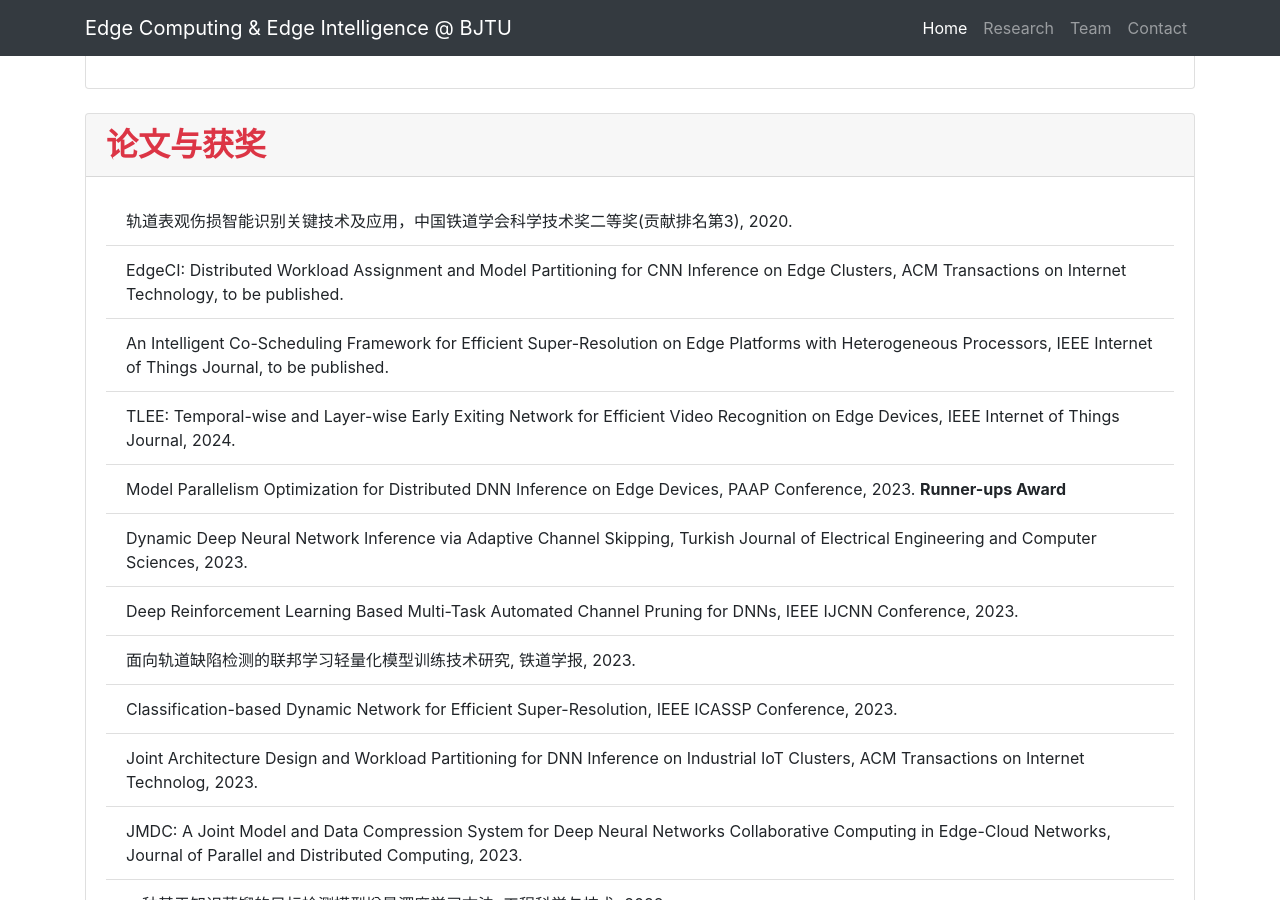
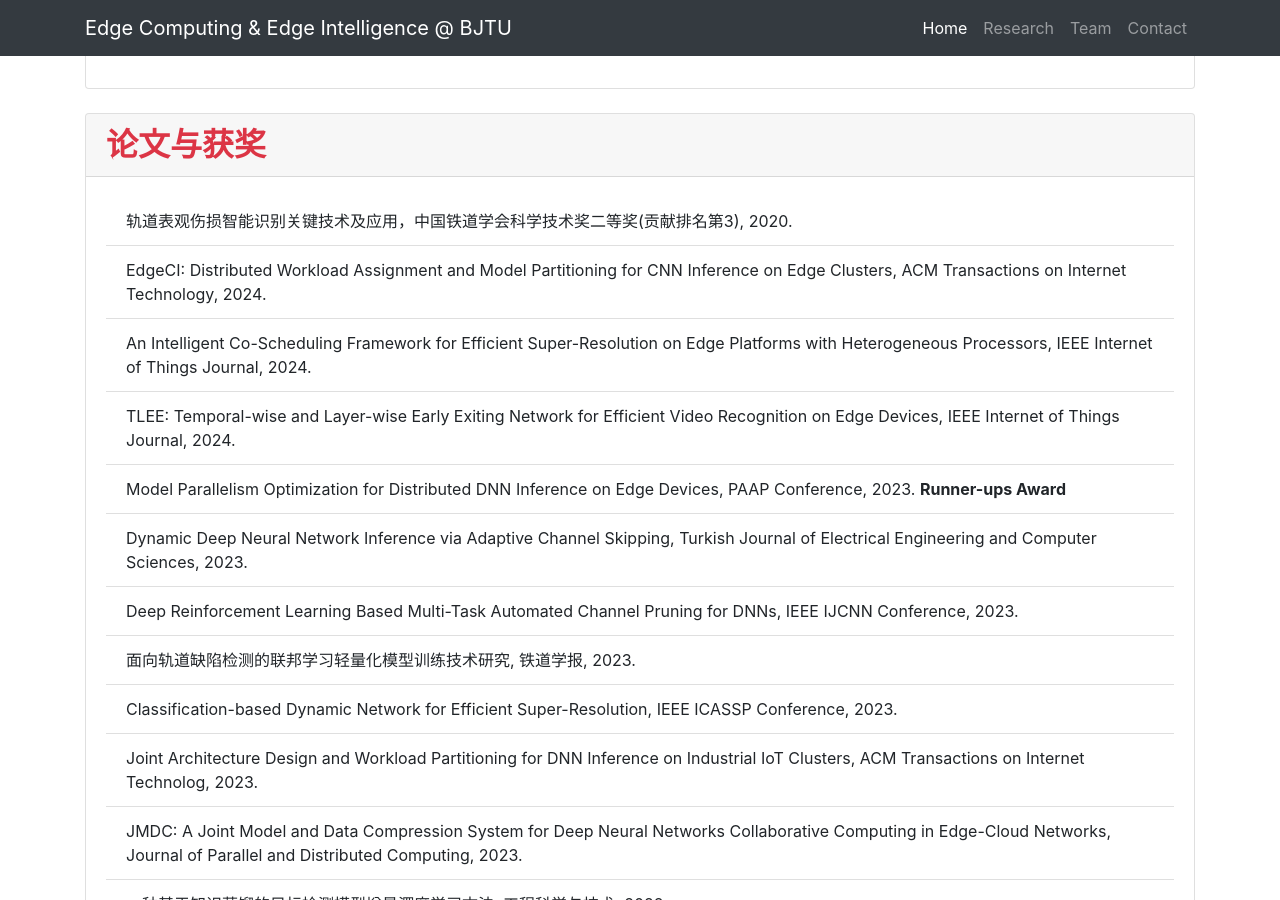
Before and after one commit to fangvv/Homepage, a Jekyll site: the page Edgecomp/index.html, which Jekyll copies as it is, in a window 1280 px wide and 900 px high, scrolled down 5080 px. Built offline with Jekyll 4.4.1, drawn with Linux system fonts in a browser that asks for light colours; comment, search, counter and statistics services are not loaded.

Commit message:
update pub dates

```diff
--- a/Edgecomp/index.html
+++ b/Edgecomp/index.html
@@ -159,8 +159,8 @@
   <div class="card-body">
     <ul class="list-group list-group-flush">
       <li class="list-group-item">轨道表观伤损智能识别关键技术及应用，中国铁道学会科学技术奖二等奖(贡献排名第3), 2020.</li>
-      <li class="list-group-item">EdgeCI: Distributed Workload Assignment and Model Partitioning for CNN Inference on Edge Clusters, ACM Transactions on Internet Technology, to be published.</li>
-      <li class="list-group-item">An Intelligent Co-Scheduling Framework for Efficient Super-Resolution on Edge Platforms with Heterogeneous Processors, IEEE Internet of Things Journal, to be published.</li>
+      <li class="list-group-item">EdgeCI: Distributed Workload Assignment and Model Partitioning for CNN Inference on Edge Clusters, ACM Transactions on Internet Technology, 2024.</li>
+      <li class="list-group-item">An Intelligent Co-Scheduling Framework for Efficient Super-Resolution on Edge Platforms with Heterogeneous Processors, IEEE Internet of Things Journal, 2024.</li>
       <li class="list-group-item">TLEE: Temporal-wise and Layer-wise Early Exiting Network for Efficient Video Recognition on Edge Devices, IEEE Internet of Things Journal, 2024.</li>
       <li class="list-group-item">Model Parallelism Optimization for Distributed DNN Inference on Edge Devices, PAAP Conference, 2023. <b>Runner-ups Award</b></li>
       <li class="list-group-item">Dynamic Deep Neural Network Inference via Adaptive Channel Skipping, Turkish Journal of Electrical Engineering and Computer Sciences, 2023.</li>
```
